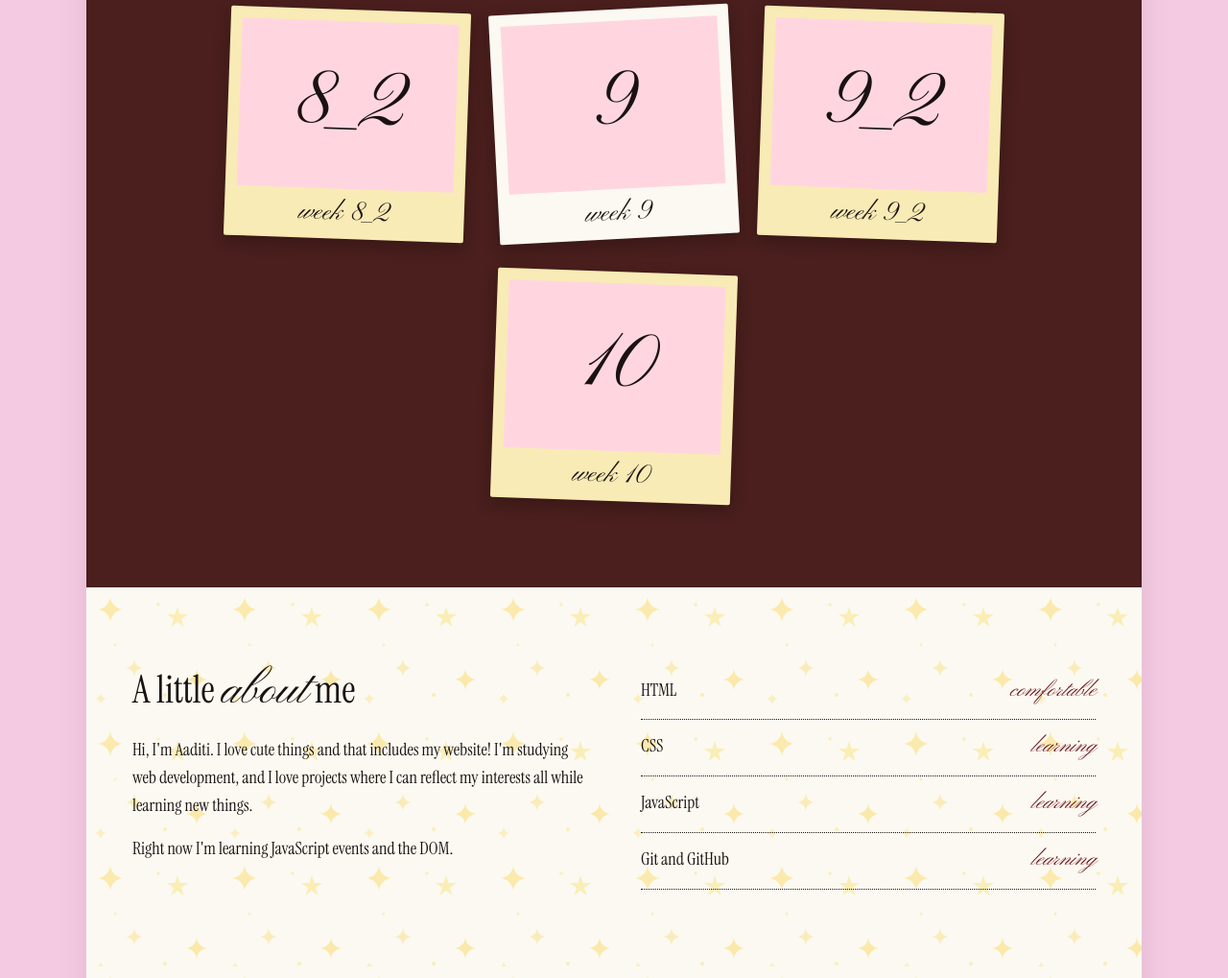
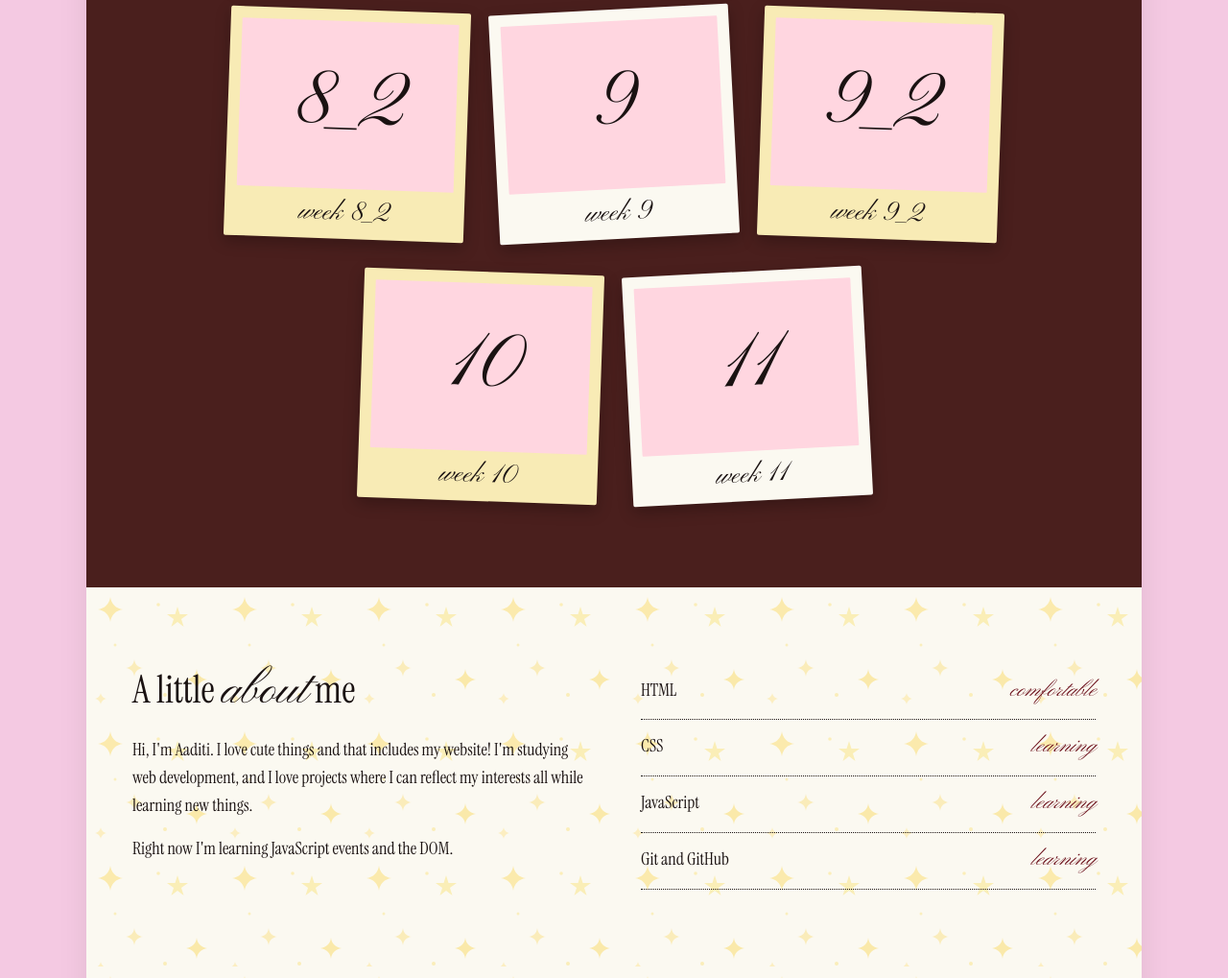
Before and after one commit to aadi-eee/webprogramming, a plain HTML site: page index.html in a window 1280 px wide. Shown: the part 2164-3183 px from the top of the page at 96% size. Drawn offline with Linux system fonts and the light colour scheme.

Commit message:
Add link to week 11 homework in index.html

```diff
--- a/index.html
+++ b/index.html
@@ -226,6 +226,13 @@
         <div class="shot s9 script">10</div>
         <div class="cap script">week 10</div>
       </a>
+
+      <a class="pol" href="https://aadi-eee.github.io/class-practice/week11hmwrk.html">
+        <div class="shot s9 script">11</div>
+        <div class="cap script">week 11</div>
+      </a>
+
+
     </div>
   </section>
 
```
